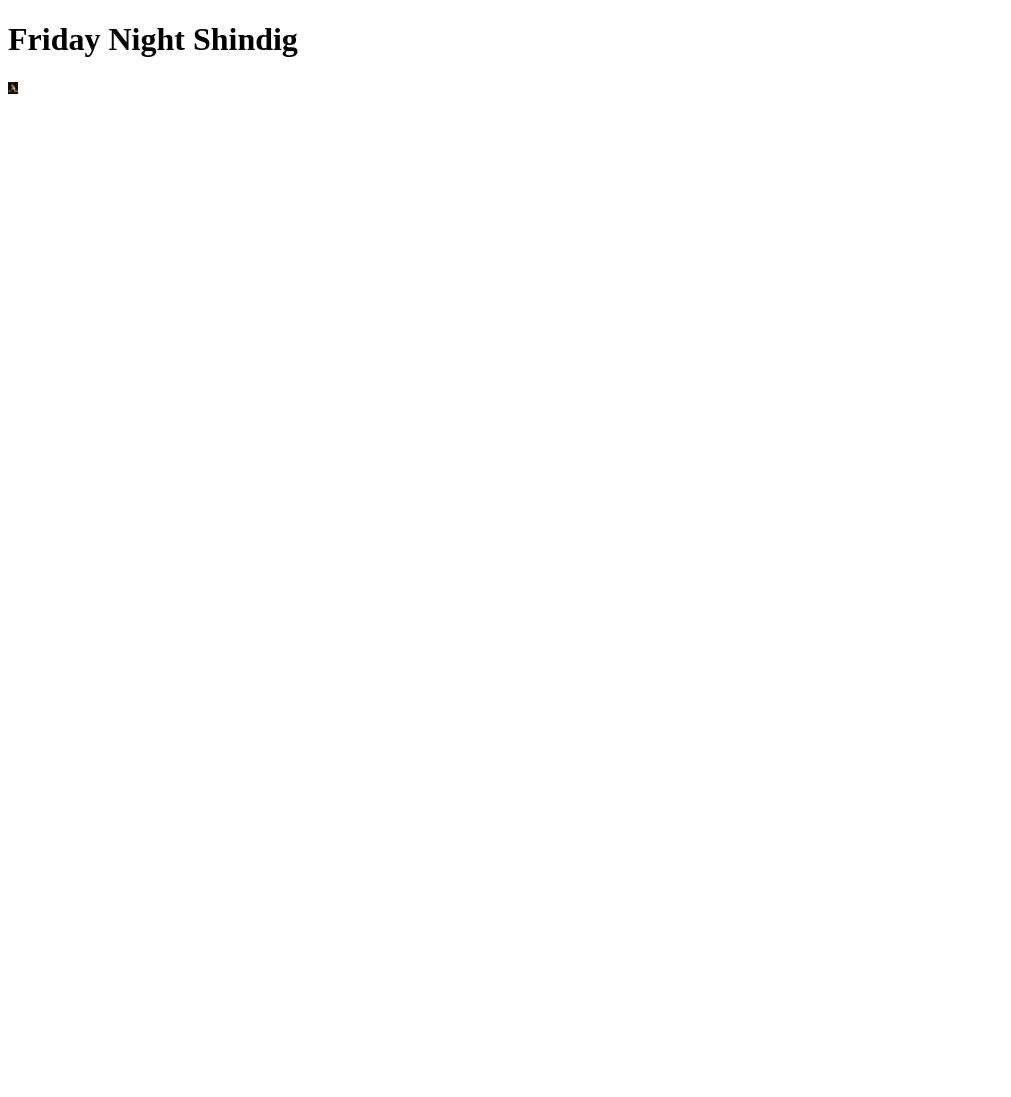
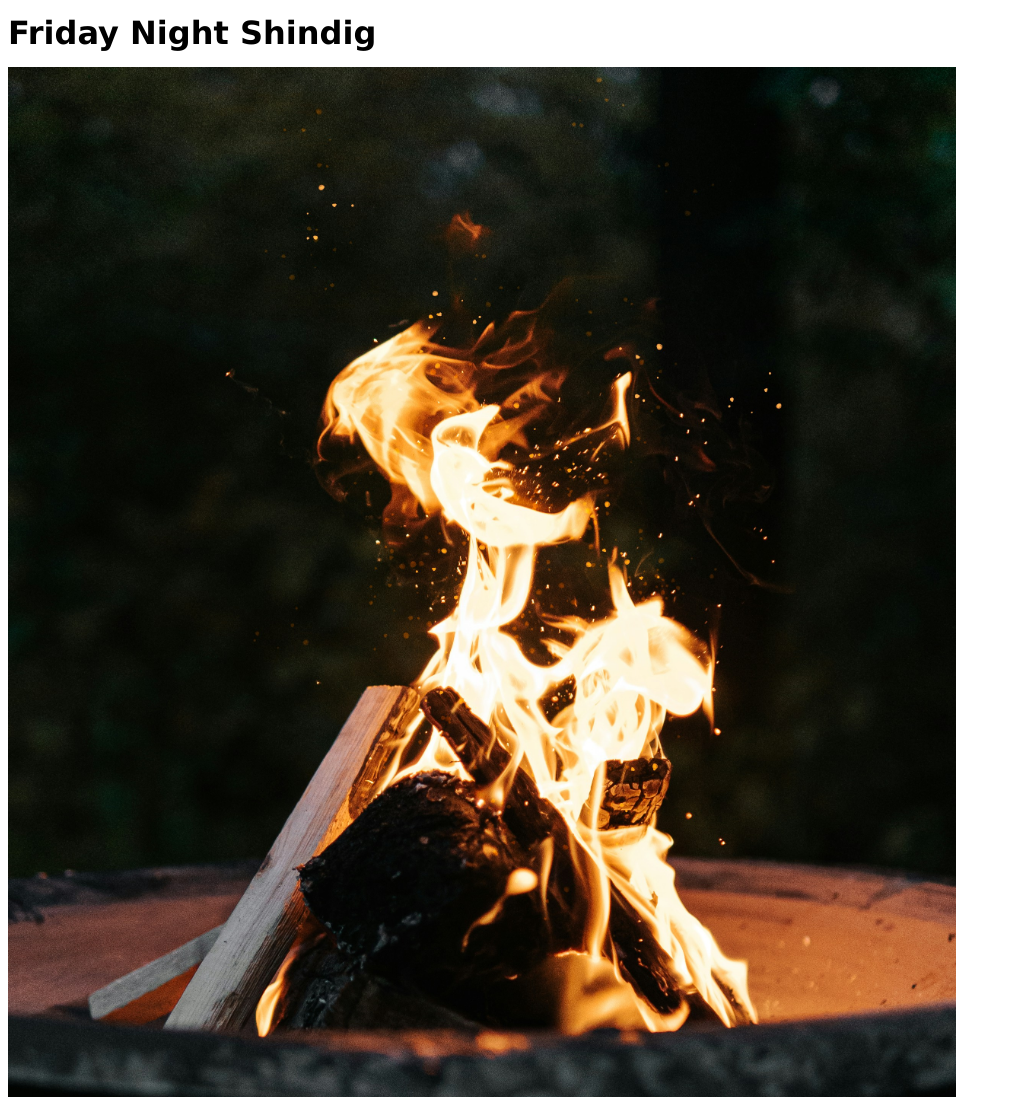
Before and after one commit to hochbrian/fns-site, a plain HTML site: page index.html in a window 1280 px wide. Shown: the top 1097 px of the page, without its empty margins (0-1011 px from the left). Before the commit the page ends 800 px from the top, so only its background shows below. Drawn offline with Linux system fonts and the light colour scheme.

Commit message:
Style tweaks and file restructure

```diff
--- a/index.html
+++ b/index.html
@@ -1,8 +1,8 @@
 <!DOCTYPE html>
 <head>
-    <link rel="stylesheet" href="style.css"/>
+    <link rel="stylesheet" href="res/style.css"/>
 </head>
 <body>
     <h1>Friday Night Shindig</h1>
-    <img src="photo.jpeg" />
+    <img src="res/img/photo.jpeg" />
 </body>
--- /dev/null
+++ b/res/style.css
@@ -0,0 +1,13 @@
+body {
+    font: 1em/1.5em Verdana, Geneva, sans-serif;
+}
+
+h1 {
+	font-size: 2em;
+}
+
+img {
+    width: 75%;
+    margin-left: auto;
+    margin-right: auto;
+}
--- a/style.css
+++ /dev/null
@@ -1,8 +0,0 @@
-body, h1 {
-    font-family: 'sans-serif';
-}
-img {
-    width: .75vw;
-    padding-left: auto;
-    padding-right: auto;
-}
```
Also changed, not shown: res/img/photo.jpeg (renamed from photo.jpeg), res/index.js (added).
